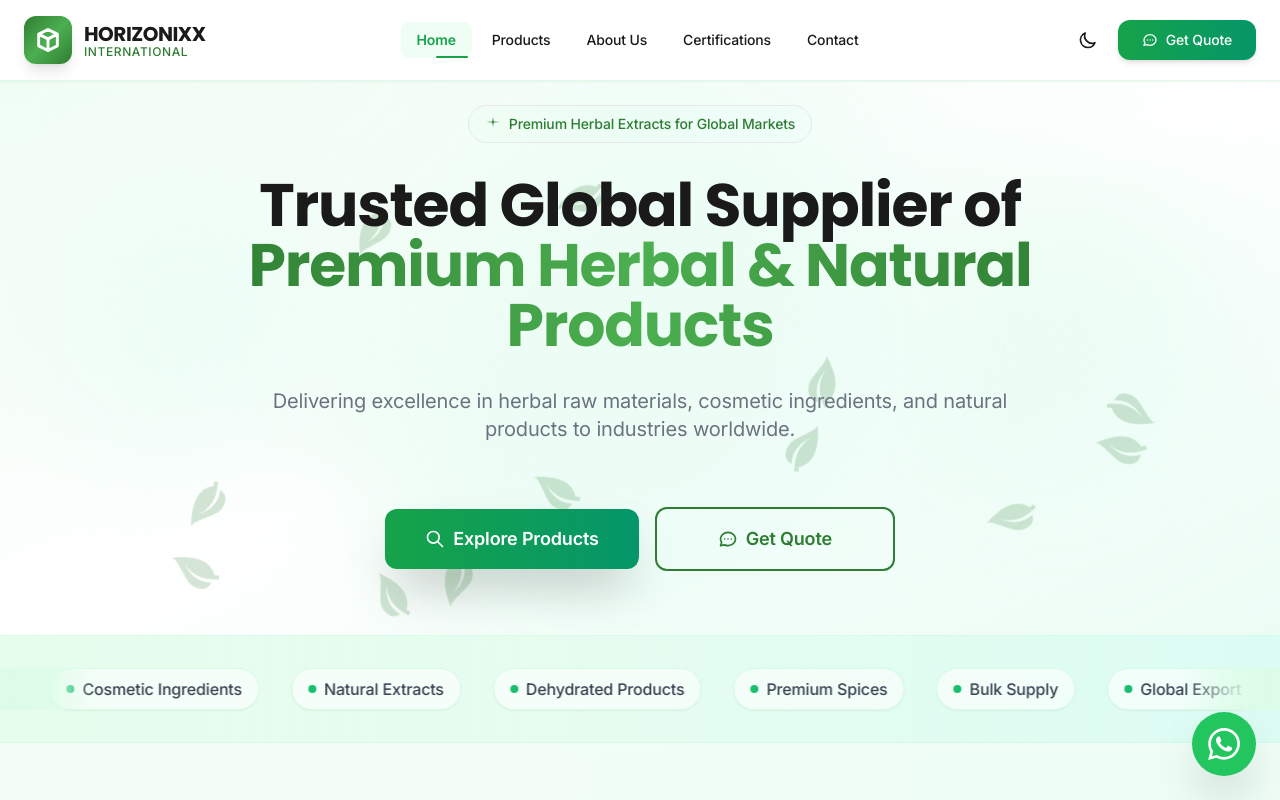
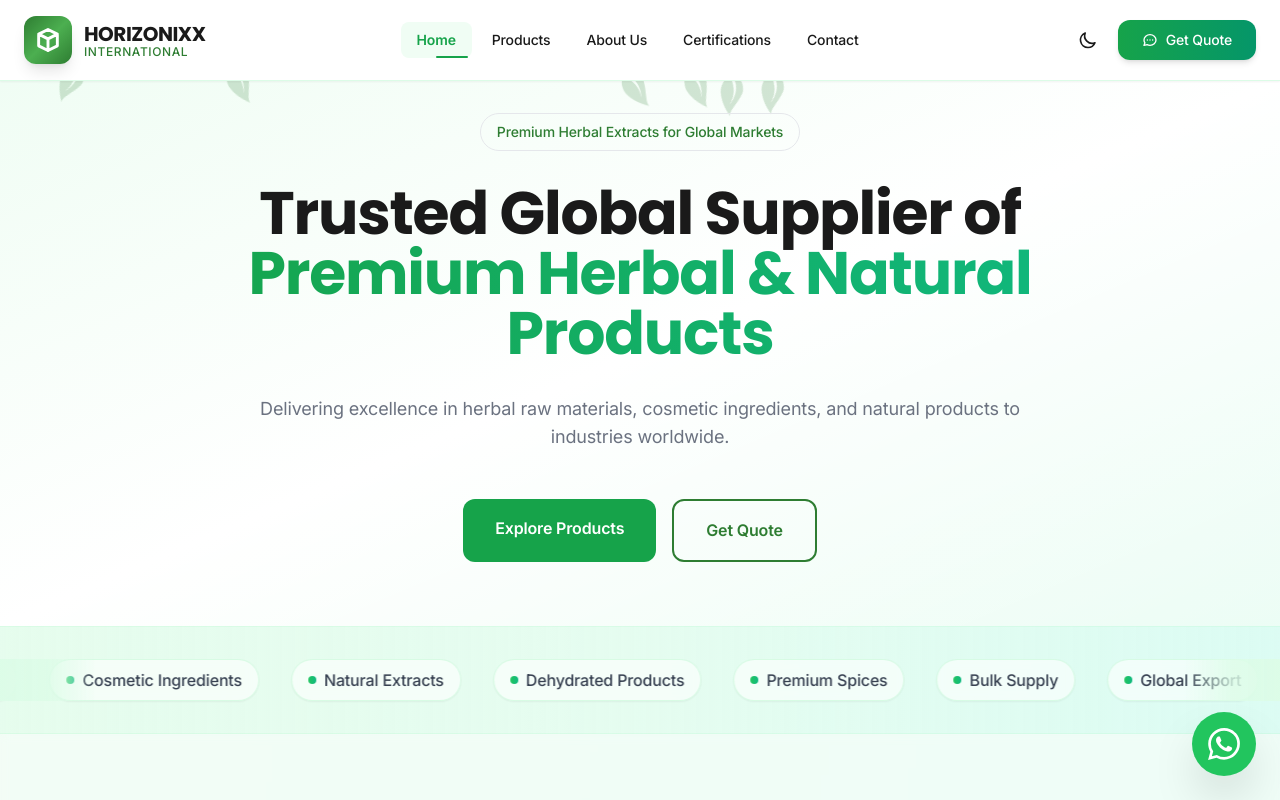
Before and after one commit to DiyaPithva/horizonixx-website, a Next.js app: page / in a window 1280 px wide. Shown: the top 800 px of the page. Built offline with nearby package versions, Linux system fonts and the light colour scheme.

Commit message:
fix hero UI issue

```diff
--- a/components/homepage/hero.tsx
+++ b/components/homepage/hero.tsx
@@ -1,126 +1,93 @@
-'use client';
+"use client";
 
-import { motion } from 'framer-motion';
-import Link from 'next/link';
+import { motion } from "framer-motion";
+import Link from "next/link";
 
 export function Hero() {
   return (
     <section className="relative pb-16 flex justify-center overflow-hidden">
+      {/* Soft Background Gradient */}
+      <div className="absolute inset-0 bg-gradient-to-br from-primary/5 via-background to-secondary/10" />
 
-      {/* Clean Light Background with Soft Gradient */}
-      <div className="absolute inset-0 bg-gradient-to-br from-primary/5 via-background to-secondary/10">
-        <div className="absolute inset-0 bg-[radial-gradient(ellipse_at_center,_var(--tw-gradient-stops))] from-primary/10 via-transparent to-secondary/5"></div>
+      {/* Decorative Blurred Shapes (lighter) */}
+      <div className="absolute inset-0 pointer-events-none">
+        <div className="absolute top-20 left-10 w-64 h-64 bg-primary/10 rounded-full blur-3xl"></div>
+        <div className="absolute bottom-20 right-10 w-72 h-72 bg-secondary/10 rounded-full blur-3xl"></div>
       </div>
 
-      {/* Decorative Background Elements */}
-      <div className="absolute inset-0 overflow-hidden">
-        <div className="absolute top-20 left-10 w-72 h-72 bg-gradient-to-br from-primary/10 to-transparent rounded-full blur-3xl"></div>
-        <div className="absolute bottom-20 right-10 w-96 h-96 bg-gradient-to-br from-secondary/10 to-transparent rounded-full blur-3xl"></div>
-        <div className="absolute top-1/2 left-1/2 transform -translate-x-1/2 -translate-y-1/2 w-[600px] h-[600px] bg-gradient-to-br from-accent/20 to-transparent rounded-full blur-3xl"></div>
-      </div>
-
-      {/* Floating Herbal Leaves */}
-      <div className="absolute inset-0 overflow-hidden">
-        {[...Array(15)].map((_, i) => (
+      {/* Floating Leaves (reduced for performance) */}
+      <div className="absolute inset-0 pointer-events-none overflow-hidden">
+        {[...Array(6)].map((_, i) => (
           <motion.div
             key={i}
-            className="absolute opacity-20"
+            className="absolute opacity-20 text-primary"
             initial={{
-              x: typeof window !== 'undefined' ? Math.random() * window.innerWidth : Math.random() * 1200,
-              y: typeof window !== 'undefined' ? Math.random() * window.innerHeight : Math.random() * 800,
+              x: Math.random() * 800,
+              y: Math.random() * 500,
               rotate: Math.random() * 360,
             }}
             animate={{
-              x: typeof window !== 'undefined' ? Math.random() * window.innerWidth : Math.random() * 1200,
-              y: typeof window !== 'undefined' ? Math.random() * window.innerHeight : Math.random() * 800,
-              rotate: Math.random() * 360 + 360,
+              y: [0, -40, 0],
+              rotate: [0, 180, 360],
             }}
             transition={{
-              duration: Math.random() * 30 + 25,
+              duration: 12 + i * 2,
               repeat: Infinity,
-              repeatType: "reverse",
-              ease: "linear"
+              ease: "easeInOut",
             }}
           >
-            <svg className="w-12 h-12 text-primary" fill="currentColor" viewBox="0 0 24 24">
-              <path d="M17,8C8,10 5.9,16.17 3.82,21.34L5.71,22L6.66,19.7C7.14,19.87 7.64,20 8,20C19,20 22,3 22,3C21,5 14,5.25 9,6.25C4,7.25 2,11.5 2,13.5C2,15.5 3.75,17.25 3.75,17.25C7,8 17,8 17,8Z"/>
+            <svg className="w-10 h-10" fill="currentColor" viewBox="0 0 24 24">
+              <path d="M17,8C8,10 5.9,16.17 3.82,21.34L5.71,22L6.66,19.7C7.14,19.87 7.64,20 8,20C19,20 22,3 22,3C21,5 14,5.25 9,6.25C4,7.25 2,11.5 2,13.5C2,15.5 3.75,17.25 3.75,17.25C7,8 17,8 17,8Z" />
             </svg>
           </motion.div>
         ))}
       </div>
 
-      {/* Main Content */}
-      <div className="relative z-10 container mx-auto px-4 sm:px-6 lg:px-8 text-center pt-6">
+      {/* Content */}
+      <div className="relative z-10 container mx-auto px-4 sm:px-6 lg:px-8 text-center pt-8">
         <motion.div
           initial={{ opacity: 0, y: 30 }}
           animate={{ opacity: 1, y: 0 }}
-          transition={{ duration: 0.8, delay: 0.2 }}
-          className="max-w-5xl mx-auto space-y-6 sm:space-y-8"
+          transition={{ duration: 0.8 }}
+          className="max-w-5xl mx-auto space-y-8"
         >
+          {/* Badge */}
+          <div className="inline-flex items-center px-4 py-2 bg-primary/10 border border-primary/20 rounded-full text-sm font-medium text-primary">
+            Premium Herbal Extracts for Global Markets
+          </div>
 
-          {/* Premium Badge */}
-          <motion.div
-            initial={{ opacity: 0, scale: 0.8 }}
-            animate={{ opacity: 1, scale: 1 }}
-            transition={{ duration: 0.6, delay: 0.4 }}
-            className="inline-flex items-center px-3 py-2 sm:px-4 sm:py-2 bg-gradient-to-r from-primary/10 to-secondary/10 border border-primary/20 rounded-full text-xs sm:text-sm font-medium text-primary backdrop-blur-sm"
-          >
-            <svg className="w-4 h-4 mr-2" fill="currentColor" viewBox="0 0 24 24">
-              <path d="M12,2L13.09,8.26L22,9L13.09,9.74L12,16L10.91,9.74L2,9L10.91,8.26L12,2Z"/>
-            </svg>
-            Premium Herbal Extracts for Global Markets
-          </motion.div>
-
-          {/* Main Headline */}
-          <h1 className="text-3xl sm:text-4xl md:text-5xl lg:text-6xl font-bold text-foreground leading-tight max-w-4xl mx-auto">
-            <span className="block">Trusted Global Supplier of</span>
-            <span className="block bg-gradient-to-r from-primary via-secondary to-primary bg-clip-text text-transparent font-bold">
+          {/* Heading */}
+          <h1 className="text-3xl sm:text-4xl md:text-5xl lg:text-6xl font-bold leading-tight">
+            Trusted Global Supplier of
+            <span className="block bg-gradient-to-r from-green-600 to-emerald-500 bg-clip-text text-transparent">
               Premium Herbal & Natural Products
             </span>
           </h1>
 
           {/* Subtext */}
-          <p className="text-base sm:text-lg md:text-xl text-muted max-w-3xl mx-auto leading-relaxed px-4 sm:px-0">
-            Delivering excellence in herbal raw materials, cosmetic ingredients, and natural products to industries worldwide.
+          <p className="text-lg text-muted max-w-3xl mx-auto">
+            Delivering excellence in herbal raw materials, cosmetic ingredients,
+            and natural products to industries worldwide.
           </p>
 
-          {/* CTA Buttons */}
-          <motion.div
-            initial={{ opacity: 0, y: 20 }}
-            animate={{ opacity: 1, y: 0 }}
-            transition={{ duration: 0.6, delay: 1 }}
-            className="flex flex-col sm:flex-row gap-4 justify-center items-center pt-6 sm:pt-8 px-4 sm:px-0"
-          >
-            <motion.div whileHover={{ scale: 1.05 }} whileTap={{ scale: 0.95 }}>
+          {/* Buttons */}
+          <div className="flex flex-col sm:flex-row gap-4 justify-center pt-4">
             <Link
               href="/products"
-                className="inline-flex items-center px-8 sm:px-10 py-3 sm:py-4 bg-gradient-to-r from-green-600 to-emerald-600 text-white font-semibold text-base sm:text-lg rounded-xl shadow-2xl hover:shadow-3xl transition-all duration-300 w-full sm:min-w-[240px] justify-center group"
+              className="px-8 py-4 bg-green-600 text-white font-semibold rounded-xl hover:bg-green-700 transition"
             >
-                <svg className="w-5 h-5 mr-2 group-hover:rotate-12 transition-transform duration-300" fill="none" stroke="currentColor" viewBox="0 0 24 24">
-                  <path strokeLinecap="round" strokeLinejoin="round" strokeWidth={2} d="M21 21l-6-6m2-5a7 7 0 11-14 0 7 7 0 0114 0z" />
-                </svg>
               Explore Products
             </Link>
-            </motion.div>
 
-            <motion.div whileHover={{ scale: 1.05 }} whileTap={{ scale: 0.95 }}>
             <Link
               href="/contact"
-                className="inline-flex items-center px-8 sm:px-10 py-3 sm:py-4 bg-transparent border-2 border-primary text-primary font-semibold text-base sm:text-lg rounded-xl hover:bg-primary hover:text-white transition-all duration-300 w-full sm:min-w-[240px] justify-center group backdrop-blur-sm"
+              className="px-8 py-4 border-2 border-primary text-primary font-semibold rounded-xl hover:bg-primary hover:text-white transition"
             >
-                <svg className="w-5 h-5 mr-2 group-hover:scale-110 transition-transform duration-300" fill="none" stroke="currentColor" viewBox="0 0 24 24">
-                  <path strokeLinecap="round" strokeLinejoin="round" strokeWidth={2} d="M8 12h.01M12 12h.01M16 12h.01M21 12c0 4.418-4.03 8-9 8a9.863 9.863 0 01-4.255-.949L3 20l1.395-3.72C3.512 15.042 3 13.574 3 12c0-4.418 4.03-8 9-8s9 3.582 9 8z" />
-                </svg>
               Get Quote
             </Link>
-            </motion.div>
-          </motion.div>
-
+          </div>
         </motion.div>
       </div>
-
-
-
     </section>
   );
 }
```
Lines whose indentation alone changed are shown as unchanged.
